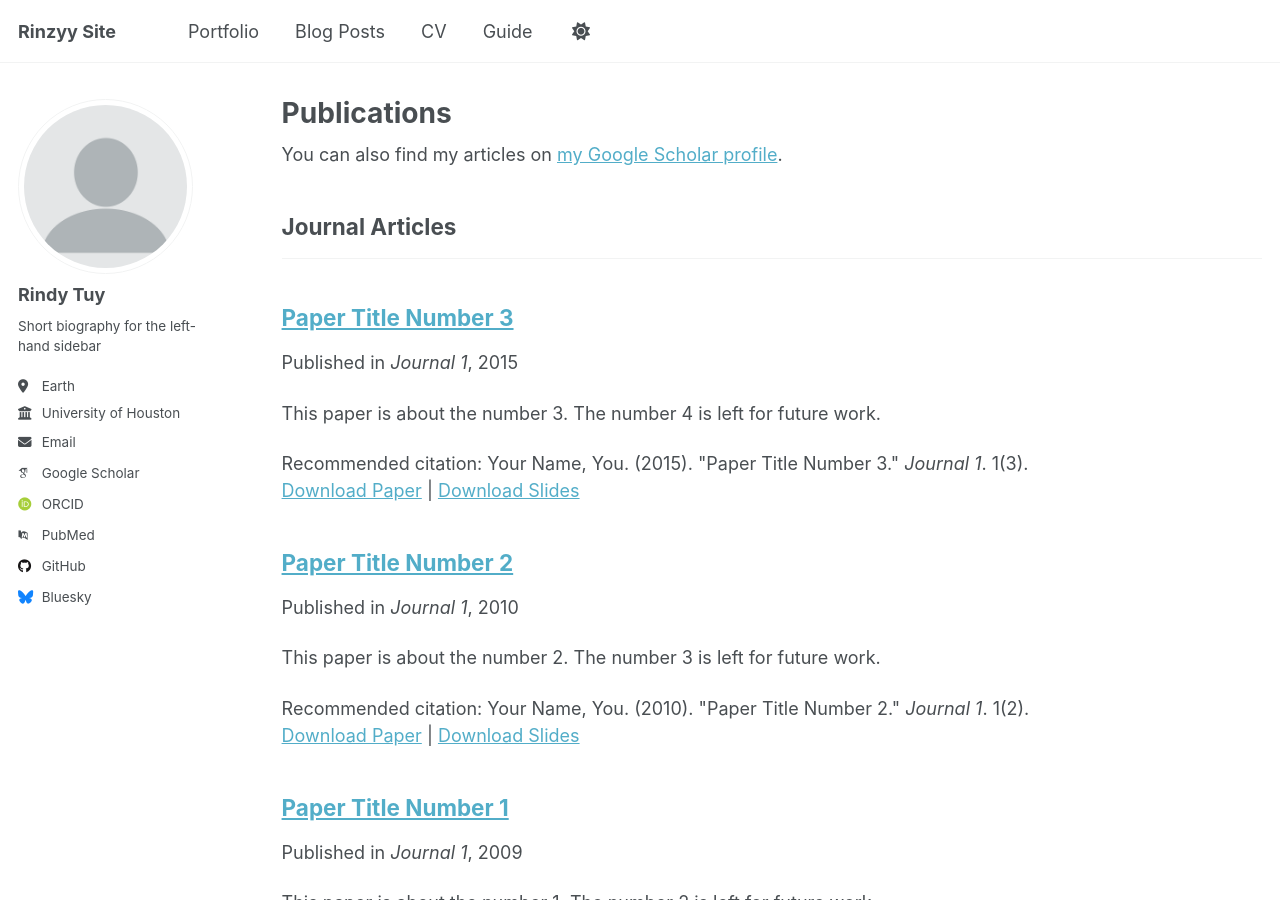
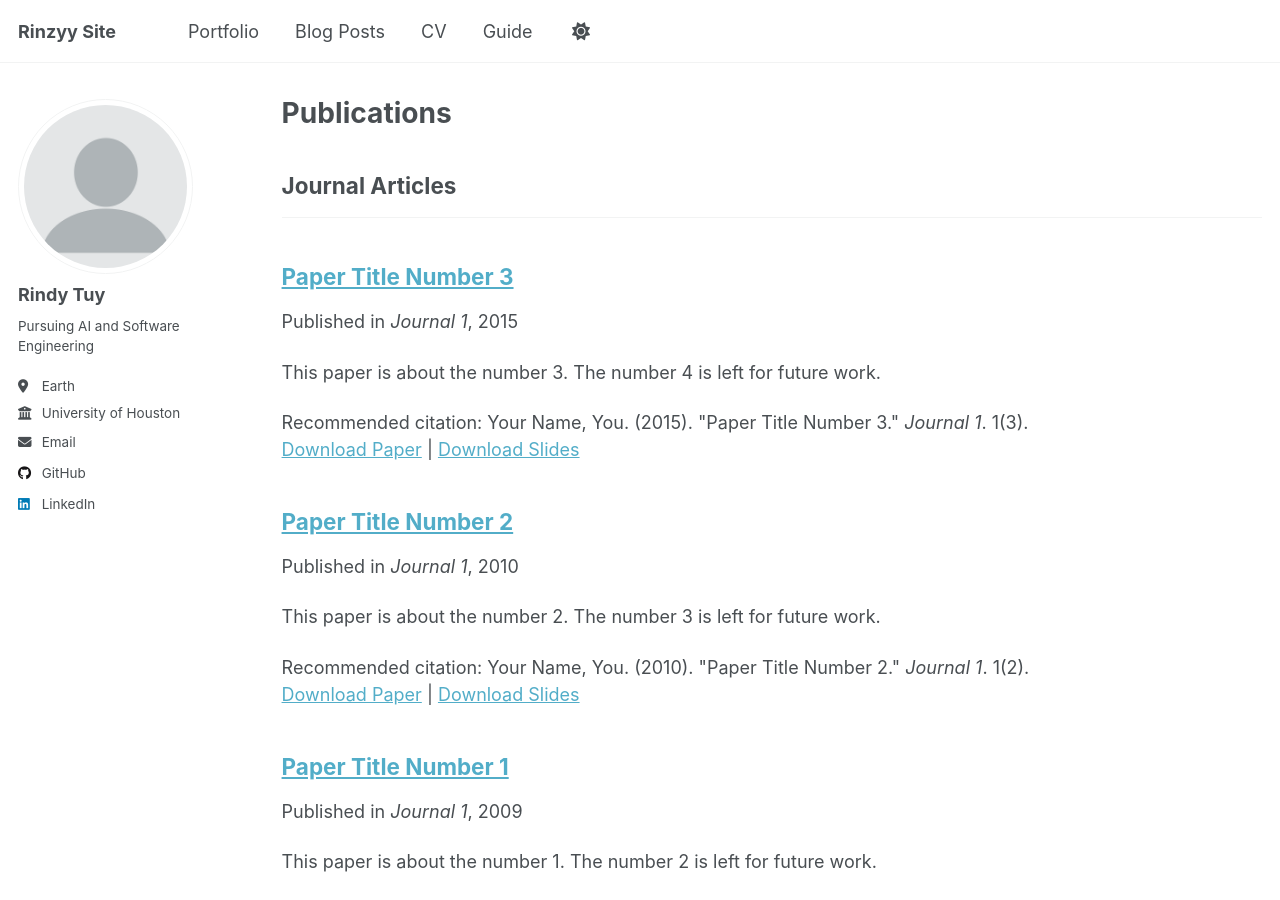
Before and after one commit to Rinzyy/rinzyy.github.io, a Jekyll site: the page built from _pages/publications.html, in a window 1280 px wide and 900 px high. Built offline with Jekyll 4.4.1, drawn with Linux system fonts in a browser that asks for light colours; some web fonts are replaced; a script that is not in the unit is left out; part of the change alters nothing that is shown.

Commit message:
Revise bio and social media usernames in config
Updated personal information and social media links.

```diff
--- a/_config.yml
+++ b/_config.yml
@@ -26,7 +26,7 @@ author:
   avatar           : "profile.png"
   name             : "Rindy Tuy"
   pronouns         : # example: "she/her"
-  bio              : "Short biography for the left-hand sidebar"
+  bio              : "Pursuing AI and Software Engineering"
   location         : "Earth"
   employer         : "University of Houston"
   uri              : # URL
@@ -35,12 +35,12 @@ author:
   # Academic websites
   academia         : # URL
   arxiv            : # URL - Update with the correct link to your profile
-  googlescholar    : "https://scholar.google.com/citations?user=PS_CX0AAAAAJ"
+  googlescholar    : # URL
   inspire-hep      : # URL
   impactstory      : # URL
-  orcid            : "http://orcid.org/yourorcidurl"
+  orcid            : # URL
   semantic         : # URL
-  pubmed           : "https://www.ncbi.nlm.nih.gov/pubmed/?term=john+snow"
+  pubmed           : # URL
   researchgate     : # URL
   scopus           : # URL
 
@@ -54,7 +54,7 @@ author:
 
   # Social media
   artstation       : # Username
-  bluesky          : "bsky.app" # Replace this with you Bluesky username
+  bluesky          : # Username
   facebook         : # Username
   flickr           : # Username
   foursquare       : # Username
@@ -63,7 +63,7 @@ author:
   keybase          : # Username
   instagram        : # Username
   lastfm           : # Username
-  linkedin         : # Username
+  linkedin         : rindy-tuy
   mastodon         : # URL
   medium           : # URL
   pinterest        : # Username
```
